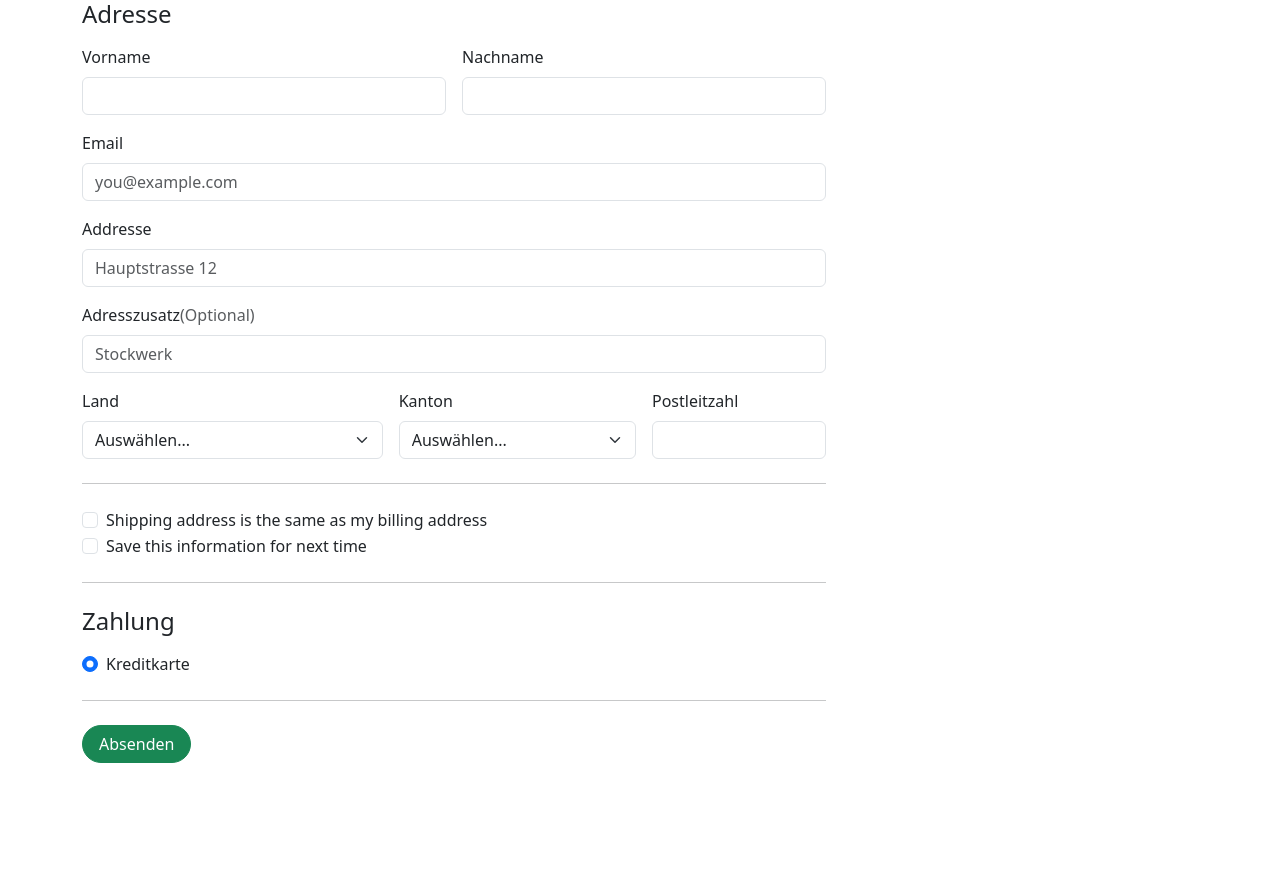
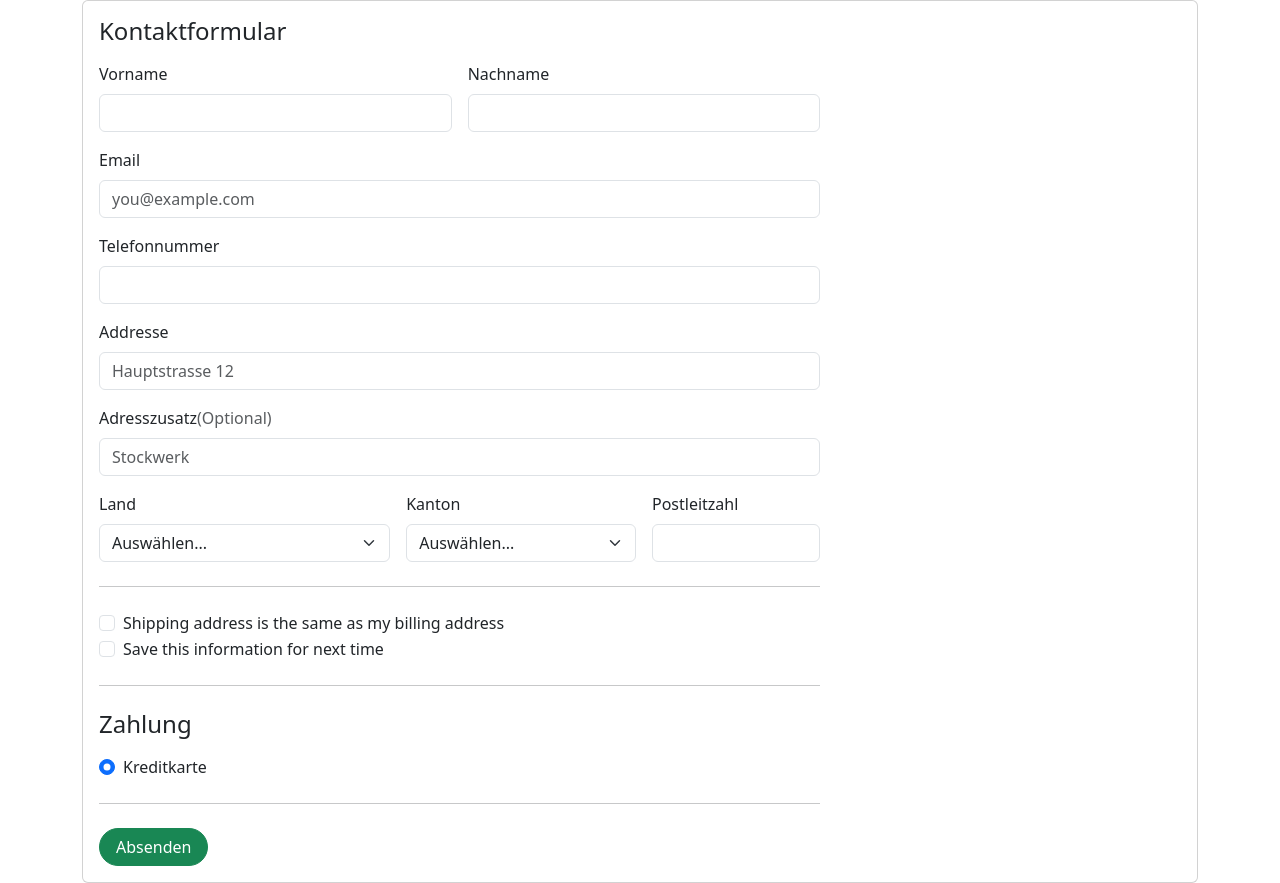
Before and after one commit to lunarpotato/website_dogcoach, a Next.js app: page / in a window 1280 px wide. Before the commit the page ends 800 px from the top, so only its background shows below. Built offline with nearby package versions, Linux system fonts and the light colour scheme.

Commit message:
Layout adjustment

```diff
--- a/app/form.tsx
+++ b/app/form.tsx
@@ -1,5 +1,4 @@
 import Form from 'next/form'
-
 
 export default function Page() {
   return (
@@ -15,8 +14,11 @@ export default function Page() {
 
       <div className="container">
 
+        <div className='card'>
+          <div className='card-body'>
+
        <div className="col-md-7 col-lg-8">
-        <h4 className="mb-3">Adresse</h4>
+        <h4 className="mb-3">Kontaktformular</h4>
         <form className="needs-validation" noValidate>
           <div className="row g-3">
             <div className="col-sm-6">
@@ -63,6 +65,22 @@ export default function Page() {
                 Bitte gib hier eine gültige Email Adresse ein
               </div>
             </div>
+
+            <div className="col-12">
+              <label htmlFor="phonenumber" className="form-label">
+                Telefonnummer <span className="text-body-secondary"></span>
+              </label>
+              <input
+                type="phonenumber"
+                className="form-control"
+                id="phone"
+                required
+              />
+              <div className="invalid-feedback">
+                Bitte gib hier eine gültige Telefonnummer ein
+              </div>
+            </div>
+
             <div className="col-12">
               <label htmlFor="address" className="form-label">
                 Addresse
@@ -162,8 +180,8 @@ export default function Page() {
           </button>
         </form>
       </div>
-
-
+      </div>
+      </div>
       </div>
 
 </>
```
